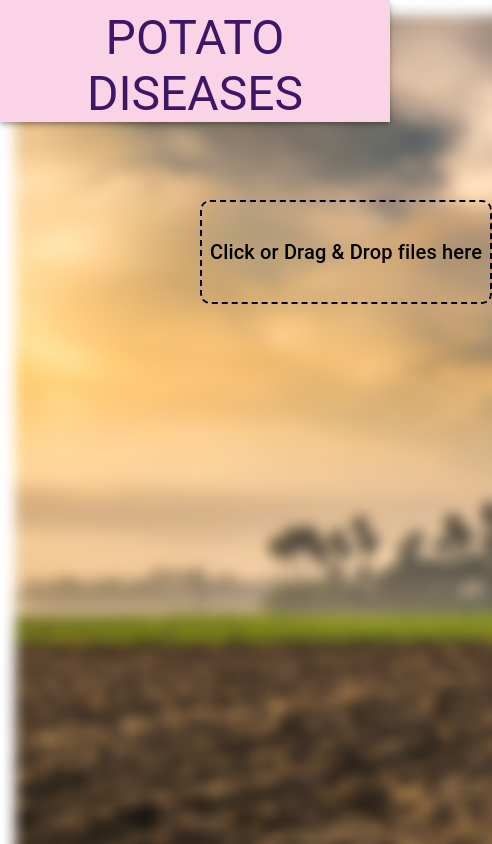
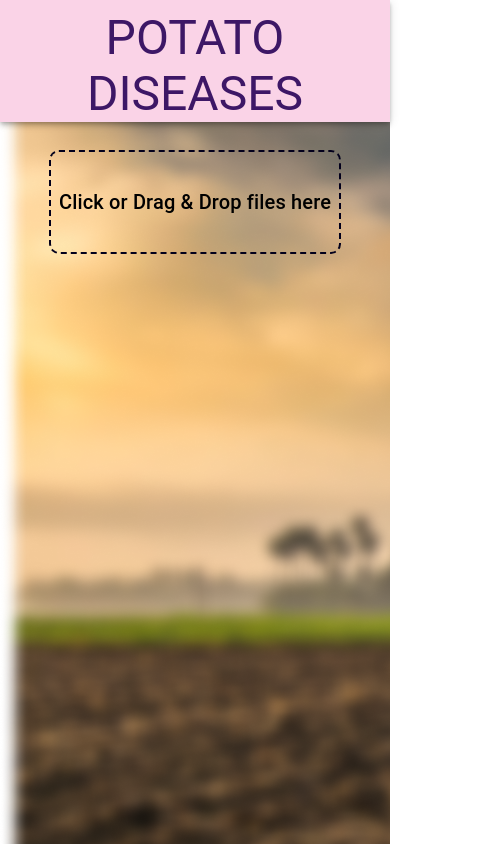
Before and after one commit to Jimmy-O-Joel/potato-classification-frontend, a React (Create React App) app: page / in a window 390 px wide. Shown: the whole page, 492 px wide, since content can reach past the window. Built offline with nearby package versions, Linux system fonts and the light colour scheme.

Commit message:
remove media query

```diff
--- a/src/components/DropZoneArea.jsx
+++ b/src/components/DropZoneArea.jsx
@@ -12,7 +12,6 @@ export default function DropZoneArea() {
   const [data, setData] = useState()
   const [isLoading, setIsloading] = useState(false);
   let confidence = 0;
-  const isNonMobileScreen = useMediaQuery("(min-width: 1000px)")
 
   const sendFile = async ()=>{
     if (image) {
@@ -61,7 +60,7 @@ export default function DropZoneArea() {
 
   return (
     <Box
-      m={isNonMobileScreen?"100px":"200px"}
+      m="150px 0 0"
     >
         {
             !image && <div {...getRootProps()}>
```
